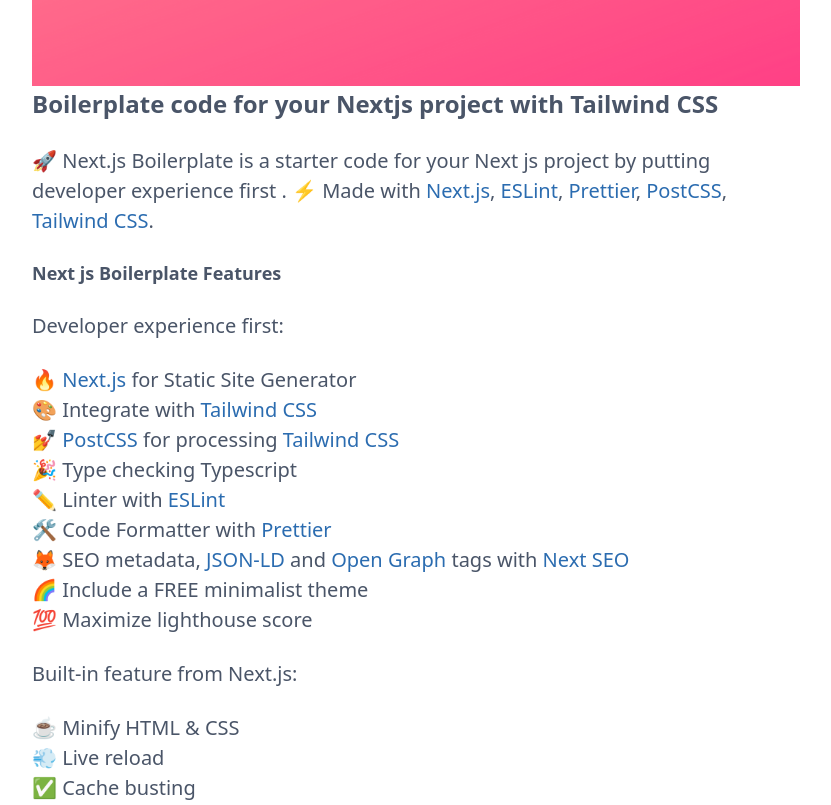
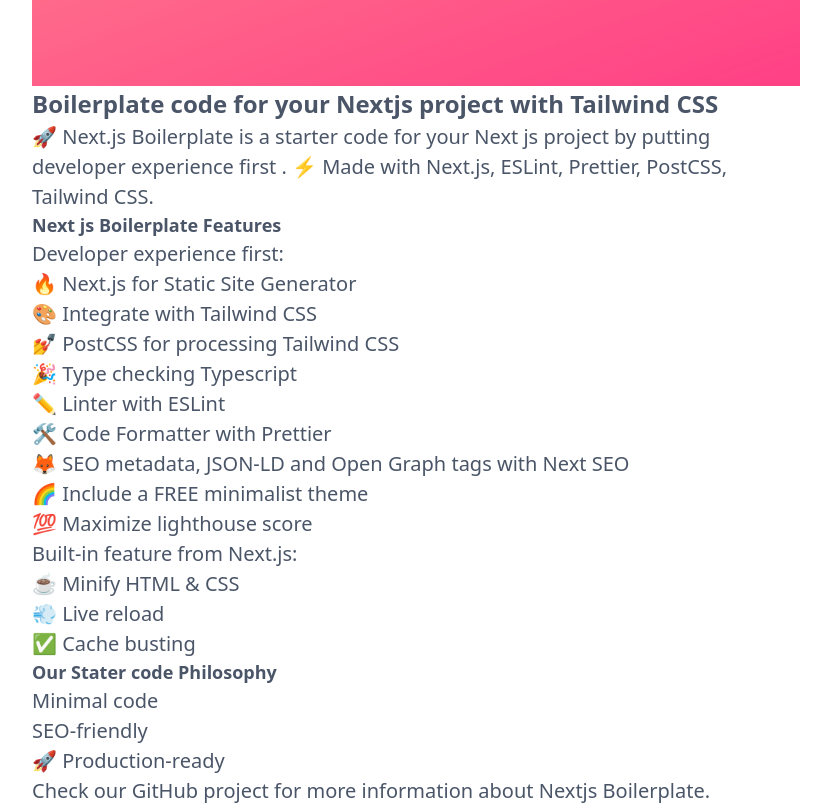
Before and after one commit to sekai0330/Next-JS-Landing-Page-Starter-Template, a Next.js app: page / in a window 1280 px wide. Shown: the part 520-1325 px from the top of the page, without its empty margins (224-1055 px from the left). Built offline with nearby package versions, Linux system fonts and the light colour scheme.

Commit message:
Enable webpack 5 and remove about page

```diff
--- a/next.config.js
+++ b/next.config.js
@@ -11,4 +11,7 @@
   env: {
     baseUrl: baseUrl,
   },
+  future: {
+    webpack5: true,
+  },
 });
--- a/src/pages/about.tsx
+++ /dev/null
@@ -1,21 +0,0 @@
-import React from 'react';
-
-import { Meta } from '../layout/Meta';
-import { Main } from '../templates/Main';
-
-const About = () => (
-  <Main meta={<Meta title="Lorem ipsum" description="Lorem ipsum" />}>
-    <p>
-      Lorem ipsum dolor sit amet consectetur, adipisicing elit. Ratione fuga recusandae quidem.
-      Quaerat molestiae blanditiis doloremque possimus labore voluptatibus distinctio recusandae
-      autem esse explicabo molestias officia placeat, accusamus aut saepe.
-    </p>
-    <p>
-      Lorem ipsum dolor sit amet consectetur, adipisicing elit. Ratione fuga recusandae quidem.
-      Quaerat molestiae blanditiis doloremque possimus labore voluptatibus distinctio recusandae
-      autem esse explicabo molestias officia placeat, accusamus aut saepe.
-    </p>
-  </Main>
-);
-
-export default About;
--- a/src/styles/main.css
+++ b/src/styles/main.css
@@ -1,21 +1,5 @@
 @tailwind base;
-
-a {
-  @apply text-blue-700;
-}
-
-a:hover {
-  @apply border-b-2 border-blue-700;
-}
 
 @tailwind components;
 
 @tailwind utilities;
-
-.content p {
-  @apply my-6;
-}
-
-.content ul {
-  @apply my-6;
-}
```
